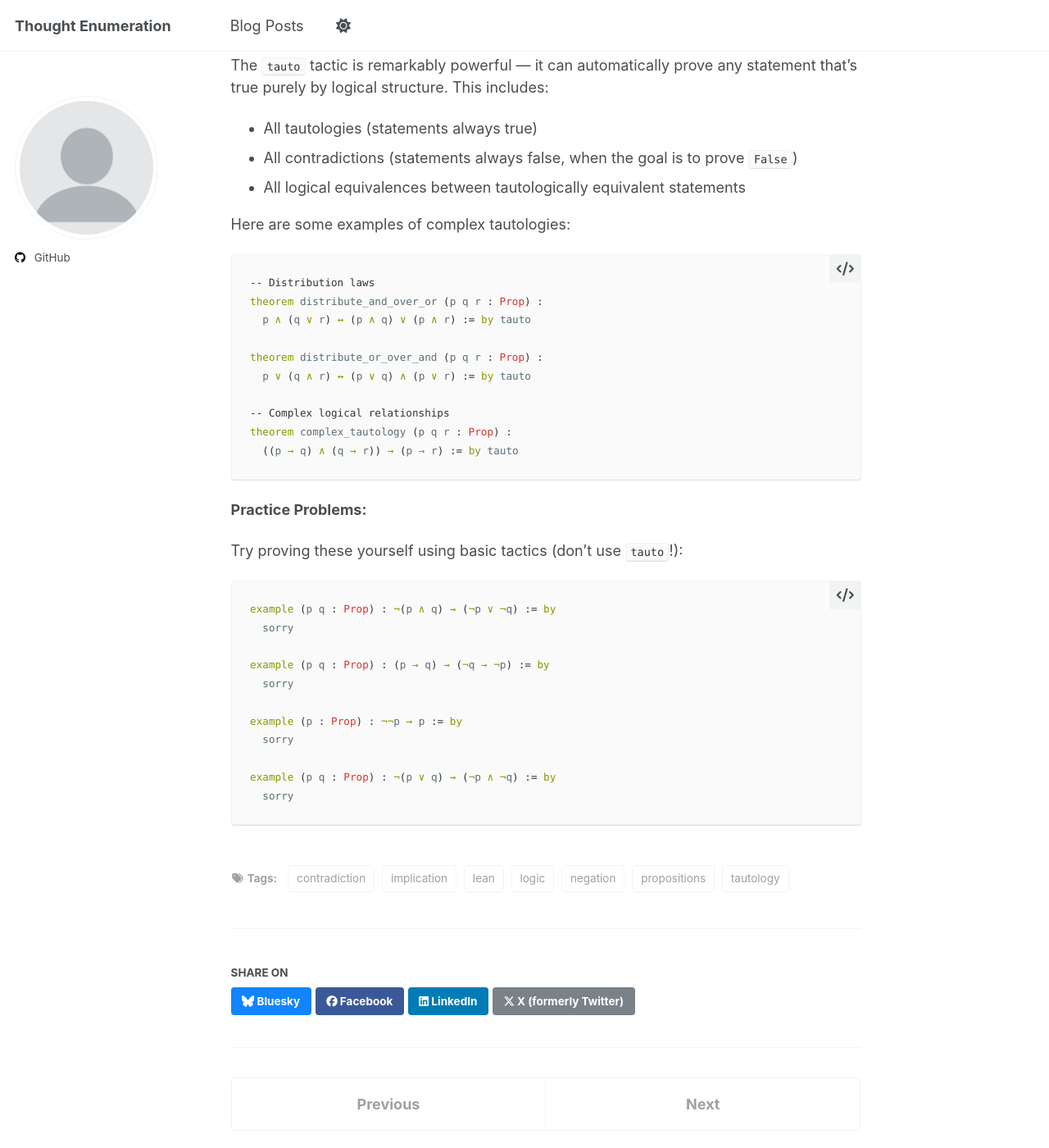
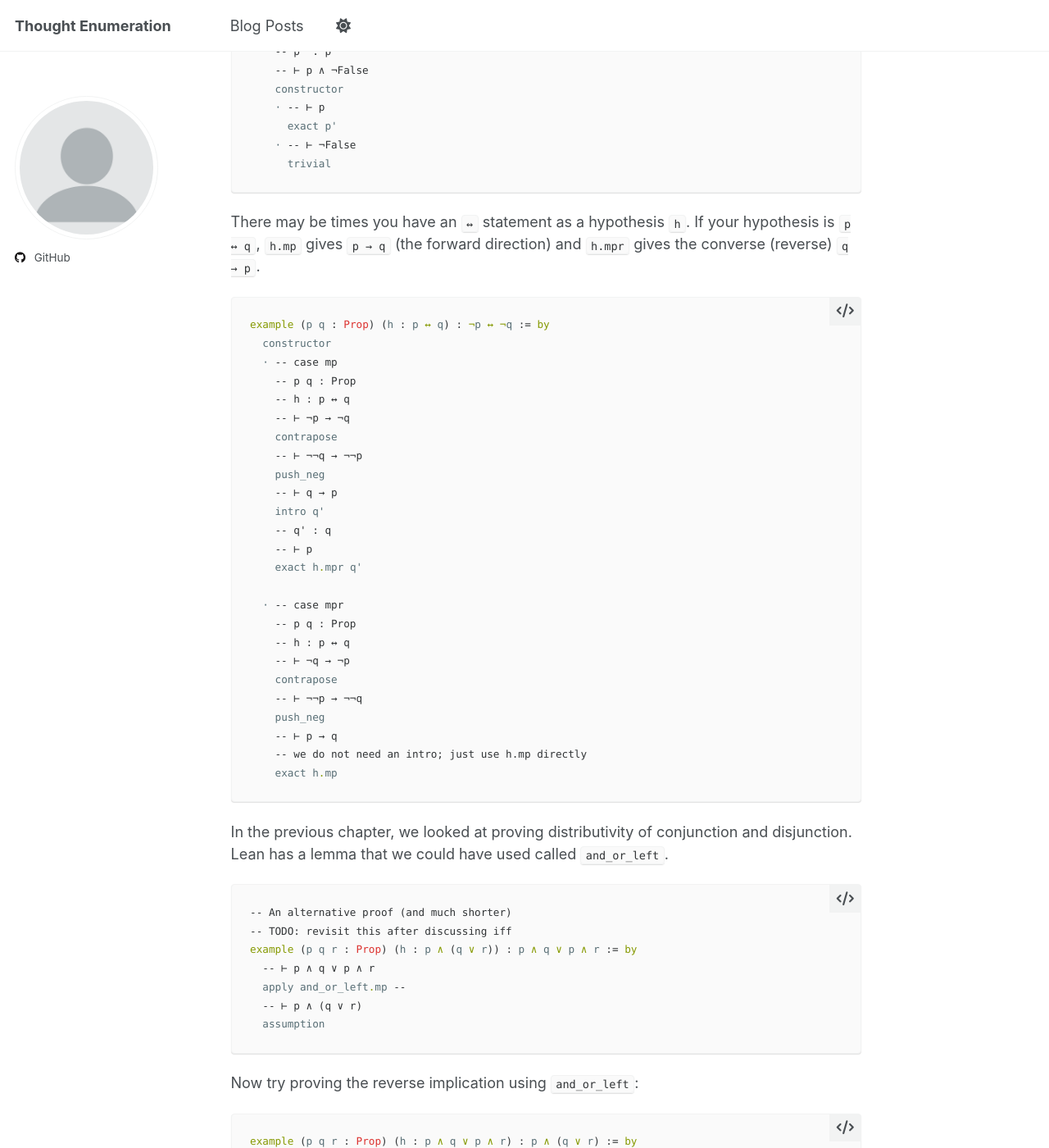
Before and after one commit to sandan/sandan.github.io, a Jekyll site: the page built from _posts/2025-08-24-blog-5.md, in a window 1280 px wide and 1400 px high, scrolled down 9747 px. Shown: the whole window at 82% size. Built offline with Jekyll 4.4.1, drawn with Linux system fonts in a browser that asks for light colours; a script that is not in the unit is left out; some of the changed text lies outside the part shown.

Commit message:
Add examples for iff

````diff
--- a/_posts/2025-08-24-blog-5.md
+++ b/_posts/2025-08-24-blog-5.md
@@ -323,6 +323,91 @@ theorem contrapositive_tactic (p q : Prop) (h : p → q) : ¬q → ¬p := by
 
 Many logical relationships are **tautological equivalences** — they're true purely by virtue of logical structure, regardless of the specific propositions involved. We can use the **if and only if** (`↔`) operator to express these equivalences. The **if and only if** operator (`↔`) expresses logical equivalence — the statements on both sides have the same truth value in all cases.
 
+Let's look at some examples:
+
+```lean
+-- The constructor tactic is used to prove these kinds of goals
+-- It considers two cases:
+-- 1. The forward direction: P → Q
+-- 2. The converse: Q → P
+example (p : Prop) : ¬p ↔ p → False := by
+  constructor
+  · -- case mp
+    -- p : Prop
+    -- ⊢ ¬p → p → False
+    intro np
+    -- np : ¬p
+    -- ⊢ p → False
+    intro p'
+    -- np : ¬p
+    -- p' : p
+    -- ⊢ False
+    contradiction
+
+  · -- case mpr
+    -- p : Prop
+    -- ⊢ (p → False) → ¬p
+    contrapose
+    -- ⊢ ¬¬p → ¬(p → False)
+    push_neg
+    -- ⊢ p → p ∧ ¬False
+    intro p'
+    -- p' : p
+    -- ⊢ p ∧ ¬False
+    constructor
+    · -- ⊢ p
+      exact p'
+    · -- ⊢ ¬False
+      trivial
+```
+
+There may be times you have an `↔` statement as a hypothesis `h`. If your hypothesis is `p ↔ q`, `h.mp` gives `p → q` (the forward direction) and `h.mpr` gives the converse (reverse) `q → p`.
+
+```lean
+example (p q : Prop) (h : p ↔ q) : ¬p ↔ ¬q := by
+  constructor
+  · -- case mp
+    -- p q : Prop
+    -- h : p ↔ q
+    -- ⊢ ¬p → ¬q
+    contrapose
+    -- ⊢ ¬¬q → ¬¬p
+    push_neg
+    -- ⊢ q → p
+    intro q'
+    -- q' : q
+    -- ⊢ p
+    exact h.mpr q'
+
+  · -- case mpr
+    -- p q : Prop
+    -- h : p ↔ q
+    -- ⊢ ¬q → ¬p
+    contrapose
+    -- ⊢ ¬¬p → ¬¬q
+    push_neg
+    -- ⊢ p → q
+    -- we do not need an intro; just use h.mp directly
+    exact h.mp
+```
+
+In the previous chapter, we looked at proving distributivity of conjunction and disjunction. Lean has a lemma that we could have used called `and_or_left`.
+```lean
+-- An alternative proof (and much shorter)
+-- TODO: revisit this after discussing iff
+example (p q r : Prop) (h : p ∧ (q ∨ r)) : p ∧ q ∨ p ∧ r := by
+  -- ⊢ p ∧ q ∨ p ∧ r
+  apply and_or_left.mp --
+  -- ⊢ p ∧ (q ∨ r)
+  assumption
+```
+
+Now try proving the reverse implication using `and_or_left`:
+```lean
+example (p q r : Prop) (h : p ∧ q ∨ p ∧ r) : p ∧ (q ∨ r) := by
+  sorry
+```
+
 A **tautology** is an expression that's always true regardless of the truth values of its component propositions. Lean provides the powerful `tauto` tactic that can automatically prove any tautology or tautological equivalence:
 
 ```lean
````
